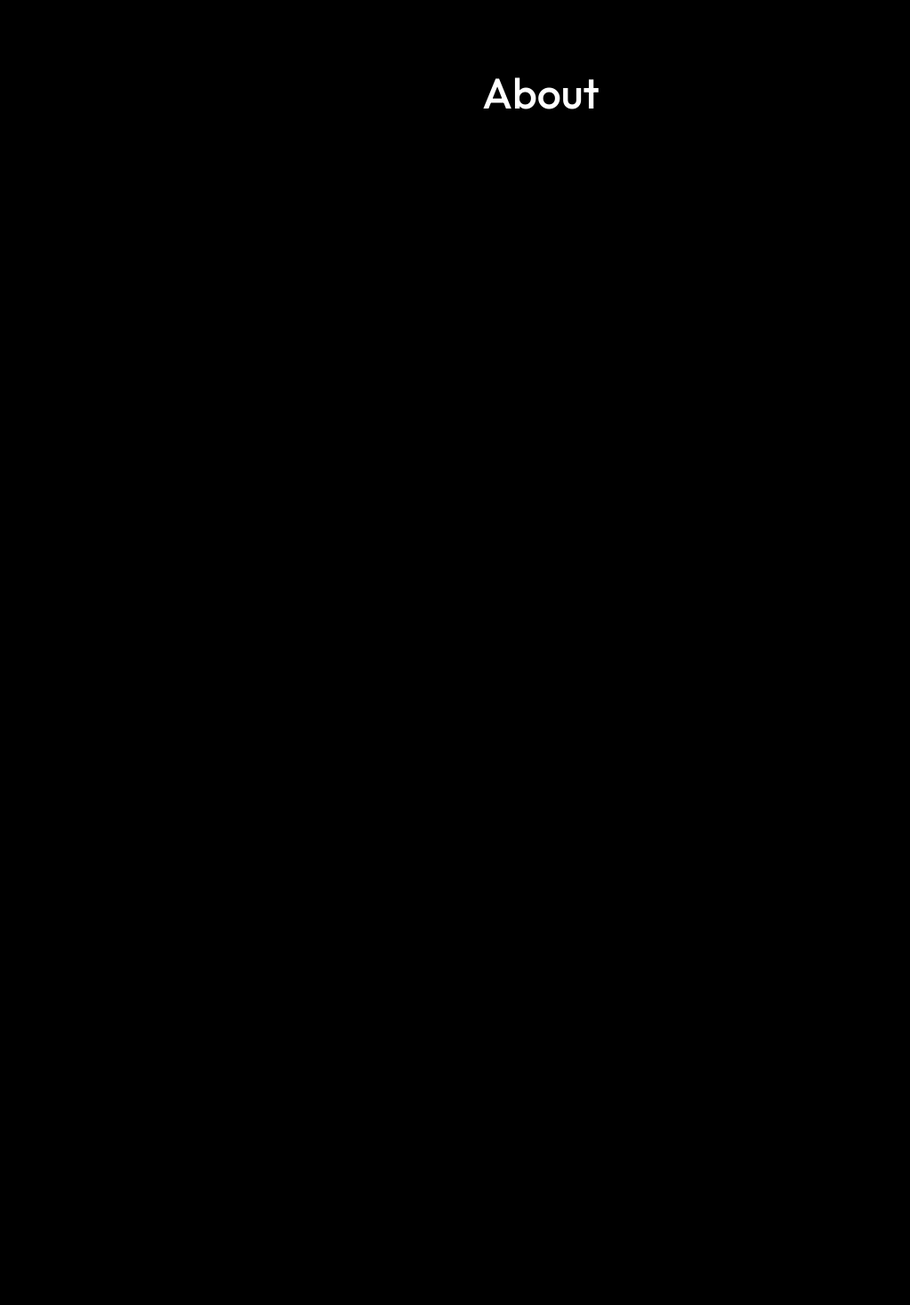
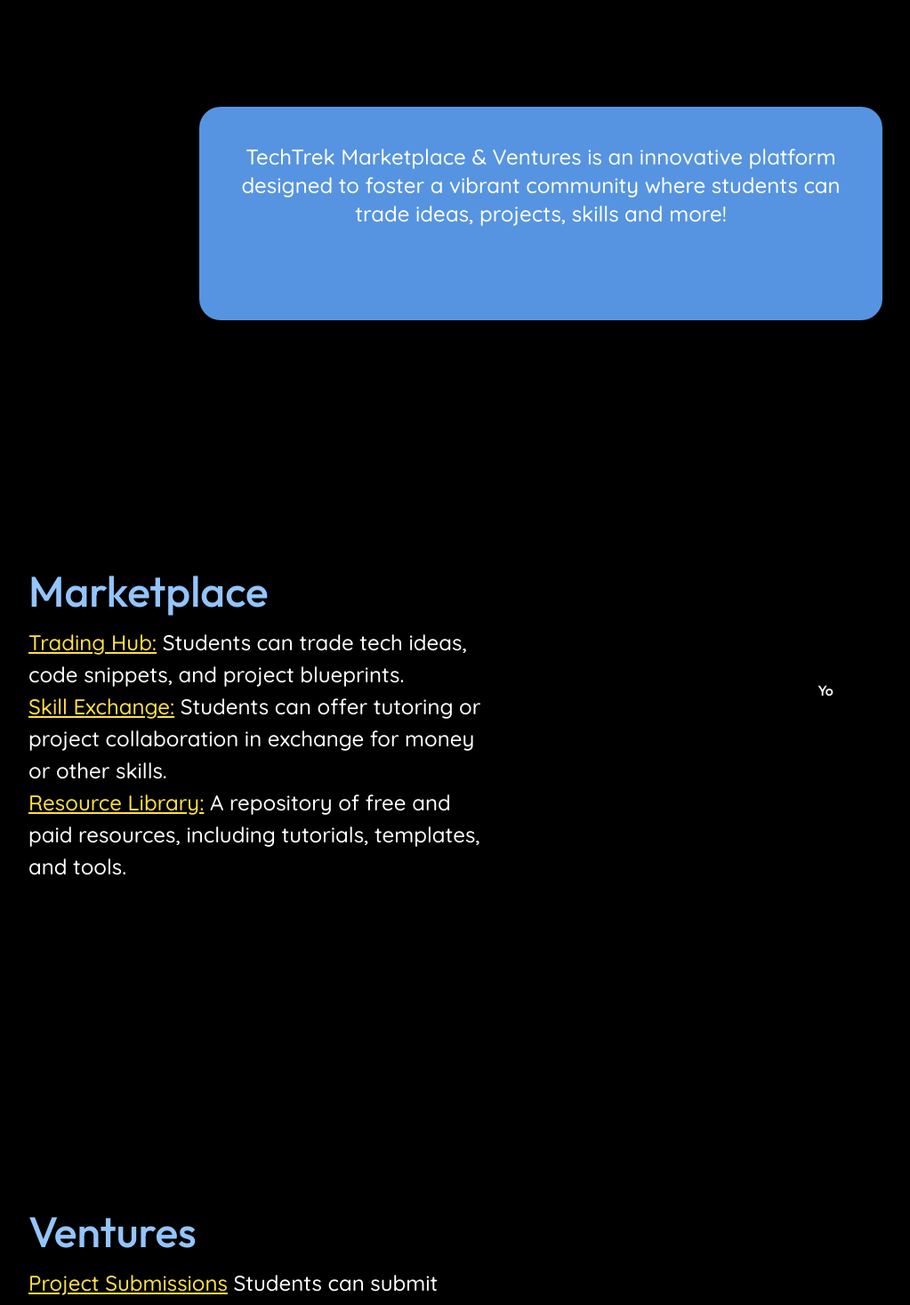
Before and after one commit to AkshayMurthy1/tech-trek, a Next.js app in the folder client/: page / in a window 1280 px wide. Shown: the part 720-2187 px from the top of the page at 89% size, without its empty margins (32-1055 px from the left). Before the commit the page ends 1600 px from the top, so only its background shows below. Built offline with nearby package versions, Linux system fonts and the light colour scheme.

Commit message:
Added About Section+Features/ Still adding gsap animations

```diff
--- a/client/app/about/page.tsx
+++ /dev/null
@@ -1,11 +0,0 @@
-import React from 'react'
-
-function About() {
-  return (
-    <section className=' h-[100vh] flex justify-center text-white'>
-      <div className=' text-5xl'>About</div>
-    </section>
-  )
-}
-
-export default About
--- /dev/null
+++ b/client/app/components/about.tsx
@@ -0,0 +1,35 @@
+import React from "react";
+import Link from "next/link";
+import { Quicksand } from "next/font/google";
+
+const quicksand = Quicksand({ subsets: ["latin"], weight: ["500"] });
+
+function About() {
+  return (
+    <>
+      <section className=" flex justify-center text-center mt-10 text-white">
+        <div className=" flex justify-center">
+          <div
+            className={`md:w-[60vw] w-[80vw] space-y-5 md:h-[30vh] h-[35vh] py-10 px-10 text-2xl bg-blue-400/90 rounded-3xl ${quicksand.className}`}
+          >
+            <p className=" flex items-center">
+              TechTrek Marketplace & Ventures is an innovative platform designed
+              to foster a vibrant community where students can trade ideas,
+              projects, skills and more!
+            </p>
+
+            <div className=" mt-5 hidden">
+              <Link href="/ourteam" className="">
+                <button className=" bg-blue-900 hover:bg-tech-blue hover:shadow-white hover:shadow-2xl px-3 py-2 rounded-2xl">
+                  Our Team
+                </button>
+              </Link>
+            </div>
+          </div>
+        </div>
+      </section>
+    </>
+  );
+}
+
+export default About;
--- /dev/null
+++ b/client/app/components/features.tsx
@@ -0,0 +1,34 @@
+import React from "react";
+import Image from "next/image";
+import { List } from "../utils/featureslist";
+import { Quicksand } from "next/font/google";
+
+const quicksand = Quicksand({ subsets: ["latin"], weight: ["500"] });
+
+function Features() {
+  return (
+    <section className=" h-full mb-[55rem]">
+      <div className="h-[80vh] md:mt-24 text-white flex">
+        <div className="md:w-1/2 md:px-16 px-10 h-full">
+          {List.map((item, index) => (
+            <React.Fragment key={index}>
+              <div className="flex flex-col justify-center h-[90vh] space-y-4 text-start">
+                <h1 className="md:text-5xl text-4xl text-blue-300">
+                  {item.name}
+                </h1>
+                <div className={`md:text-2xl text-xl ${quicksand.className}`}>
+                  {item.description}
+                </div>
+              </div>
+            </React.Fragment>
+          ))}
+        </div>
+        <div className="md:w-1/2 flex justify-center items-center">
+          <div className="text-center">Yo</div>
+        </div>
+      </div>
+    </section>
+  );
+}
+
+export default Features;
--- /dev/null
+++ b/client/app/components/mission.tsx
@@ -0,0 +1,13 @@
+import React from 'react'
+
+function Mission() {
+  return (
+    <section className=' flex justify-center items-center h-[80vh]'>
+      <div className=' text-tech-blue text-4xl'>
+        Built by High Schoolers
+      </div>
+    </section>
+  )
+}
+
+export default Mission
--- a/client/app/page.tsx
+++ b/client/app/page.tsx
@@ -1,12 +1,16 @@
 import React from 'react';
 import Lander from './components/lander';
-import About from './about/page';
+import About from './components/about';
+import Features from './components/features'
+import Mission from './components/mission';
 
 export default function App() {
   return (
     <>
       <Lander />
       <About />
+      <Features />
+      <Mission />
     </>
   );
 }
--- /dev/null
+++ b/client/app/utils/featureslist.tsx
@@ -0,0 +1,47 @@
+export interface featureslisttype {
+  name: string | React.ReactNode;
+  description: string | React.ReactNode; // Allow for ReactNode if using JSX
+  id: number;
+  image: string;
+}
+
+export const List: featureslisttype[] = [
+  {
+    name: (<div className=" ">Marketplace</div>),
+    description: (
+      <div className=" leading-normal">
+        <span className=" underline text-yellow-300">Trading Hub:</span> Students can trade tech ideas, code snippets, and project blueprints.<br />
+        <span className=" underline text-yellow-300">Skill Exchange:</span> Students can offer tutoring or project collaboration in exchange for money or other skills.<br />
+        <span className=" underline text-yellow-300">Resource Library:</span> A repository of free and paid resources, including tutorials, templates, and tools.
+      </div>
+    ),
+    id: 1,
+    image: '/assets/tech-trek-logo.jpg',
+  },
+  {
+    name: (<div className=" ">Ventures</div>),
+    description: (
+      <div className=" leading-normal">
+        <span className=" underline text-yellow-300">Project Submissions</span> Students can submit their projects and ideas for review.<br />
+        <span className=" underline text-yellow-300">Evaluation Process</span> A team of experts evaluates the submissions based on feasibility, innovation, and potential.<br />
+        <span className=" underline text-yellow-300">Development Support</span> Selected projects receive funding, mentorship, and resources to bring them to fruition
+      </div>
+    ),
+    id: 2,
+    image: '/assets/scientist-lander.png',
+
+  },
+  {
+    name: (<div className=" ">Forum</div>),
+    description: (
+      <div className=" leading-normal">
+        <span className=" underline text-yellow-300">Project Submissions</span> Students can submit their projects and ideas for review.<br />
+        <span className=" underline text-yellow-300">Evaluation Process</span> A team of experts evaluates the submissions based on feasibility, innovation, and potential.<br />
+        <span className=" underline text-yellow-300">Development Support</span> Selected projects receive funding, mentorship, and resources to bring them to fruition
+      </div>
+    ),
+    id: 3,
+    image: '/assets/tech-trek-logo.jpg',
+
+  },
+];
```
